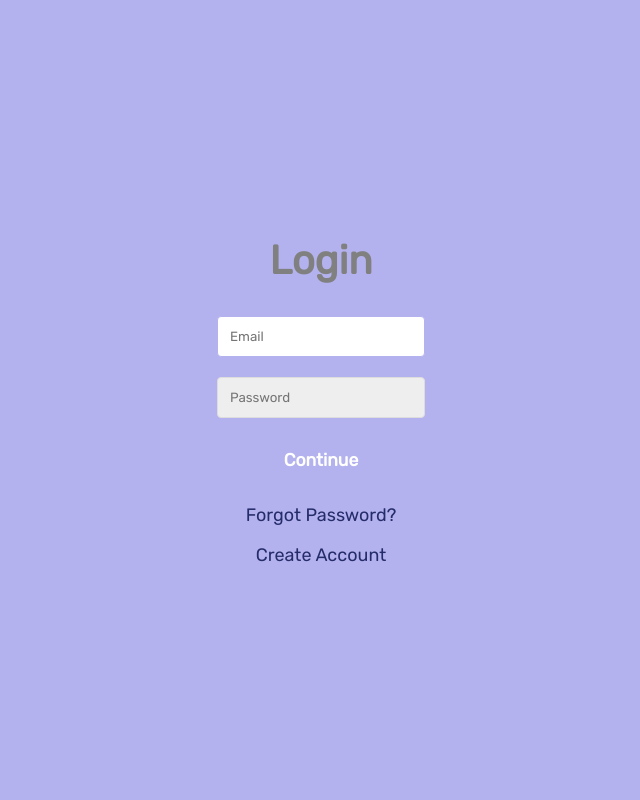
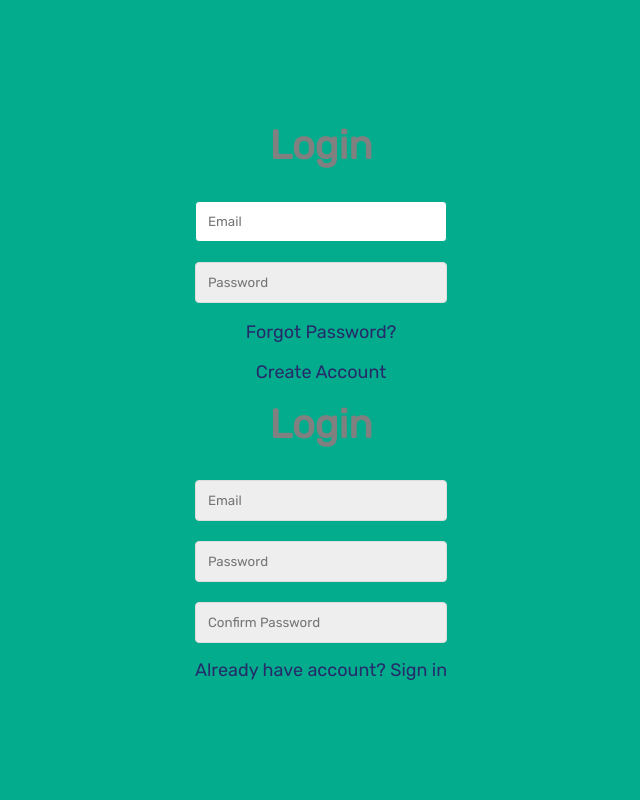
Before and after one commit to ayaanza29/zuhayr_sample-webapp, a Flask app: page /login.html in a window 1280 px wide. Shown: the whole page, without its empty margins (319-959 px from the left). Run offline with Flask 2, Linux system fonts and the light colour scheme.

Commit message:
create account

```diff
--- a/templates/login.html
+++ b/templates/login.html
@@ -40,7 +40,7 @@
     }
 
     body{
-        --color-primary: #b3b2ee;
+        --color-primary: #03ac8d;
         --color-primary-dark: #007f67;
         --color-secondary: #252c6a;
         --color-error: #cc3333;
@@ -70,6 +70,10 @@
     .container,
     .form_input,
     .form_button,
+
+    .form-hidden {
+        display: none;
+    }
 
     .form > *:first-child {
         margin-top: 0;
@@ -168,7 +172,7 @@
 
 
 <div>
-    <form class ="form" id ="login">
+    <form class ="form form--hidden" id ="login">
         <h1 class="form_title">Login</h1>
         <div class="form_message form_message-error"></div>
         <div class="form_input-group">
@@ -187,4 +191,24 @@
             <a class="form_link" href="./" id="linkCreateAccount" class="form_link">Create Account</a>  <!-- Still needs to be changed so it actually links somewhere-->
         </p>
     </form>
+    <form class ="form form" id ="createAccount">
+        <h1 class="form_title">Login</h1>
+        <div class="form_message form_message-error"></div>
+        <div class="form_input-group">
+            <input type="text" class="form_input" autofocus placeholder="Email">
+            <div class="form_input-error-message"></div>
+        </div>
+        <div class="form_input-group">
+            <input type="password" class="form_input" autofocus placeholder="Password">
+            <div class="form_input-error-message"></div>
+        </div>
+        <div class="form_input-group">
+            <input type="password" class="form_input" autofocus placeholder="Confirm Password">
+            <div class="form_input-error-message"></div>
+        </div>
+        <button class="form_button" type="submit">Continue</button>
+        <p class ="form_text">
+            <a class="form_link" href="./" id="linkCreateAccount" class="linkLogin">Already have account? Sign in</a>  <!-- Still needs to be changed so it actually links somewhere-->
+        </p>
+    </form>
 </div>
```
